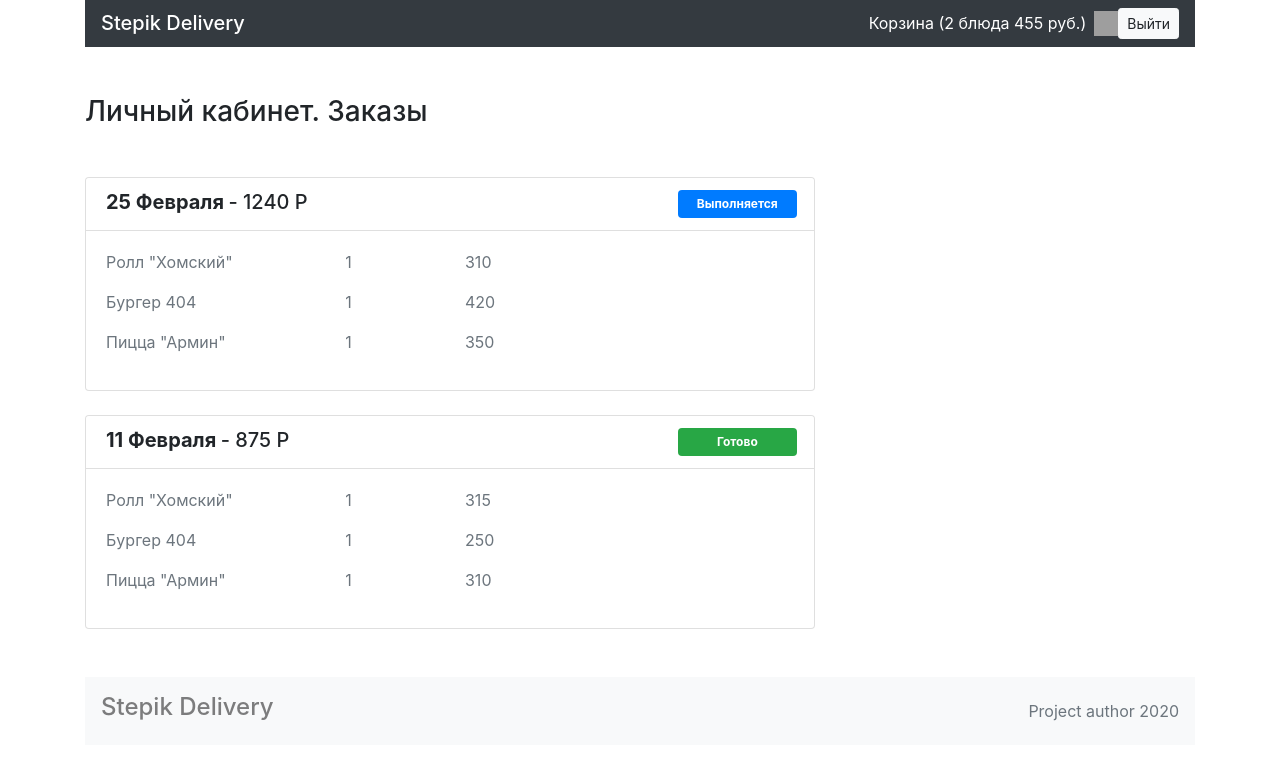
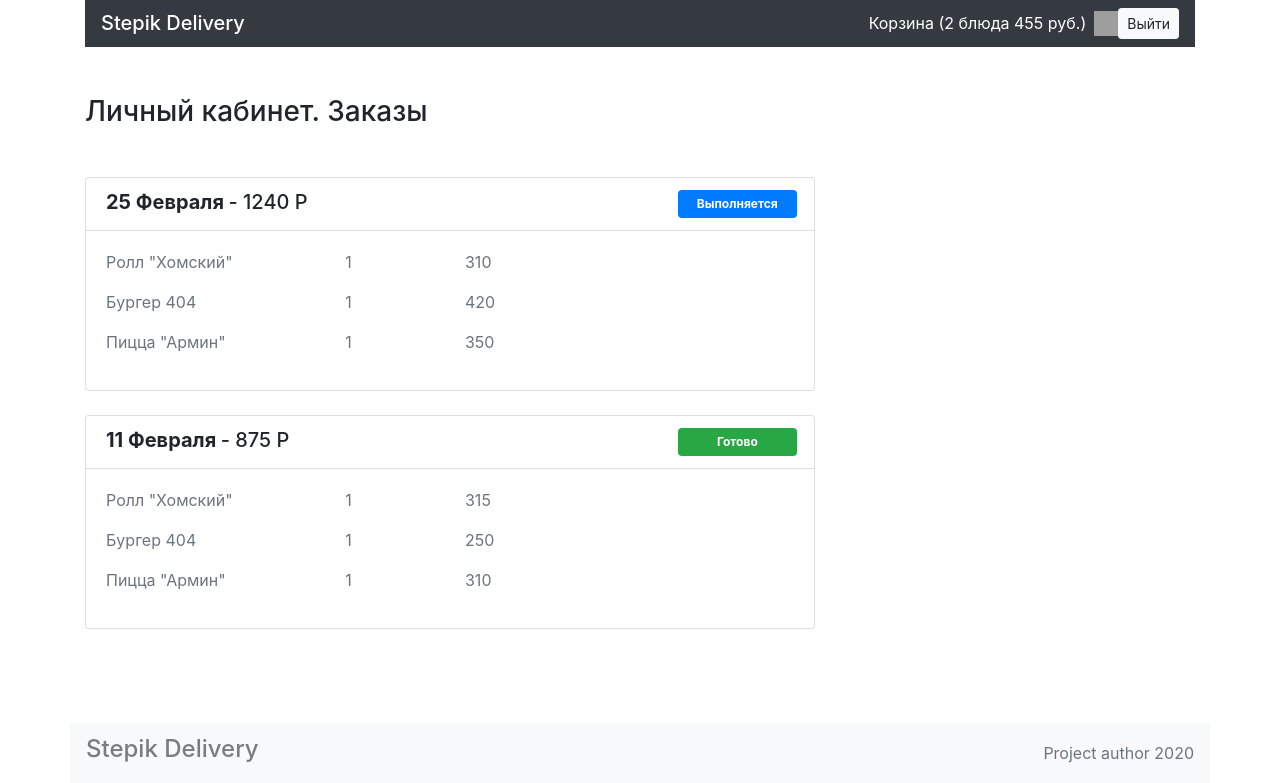
Before and after one commit to kushedow/flask-html, a Python web app: template Project 4/templates/account.html in a window 1280 px wide. Shown: the part 17-800 px from the top of the page. Run offline with Jinja, Linux system fonts and the light colour scheme; the template is opened without the code that fills it, so the values that code supplies are empty; some libraries are stand-ins or nearby versions; grey boxes are pictures that could not be loaded.

Commit message:
Added sticky footer styles

```diff
--- a/Project 4/templates/account.html
+++ b/Project 4/templates/account.html
@@ -5,6 +5,28 @@
   <meta charset="UTF-8">
   <title>Profile | Stepik Delivery</title>
   <link rel="stylesheet" href="https://stackpath.bootstrapcdn.com/bootstrap/4.3.1/css/bootstrap.min.css" integrity="sha384-ggOyR0iXCbMQv3Xipma34MD+dH/1fQ784/j6cY/iJTQUOhcWr7x9JvoRxT2MZw1T" crossorigin="anonymous">
+  <style>
+    /* Sticky footer styles
+    -------------------------------------------------- */
+    html {
+      position: relative;
+      min-height: 100%;
+    }
+    body {
+      margin-bottom: 60px; /* Margin bottom by footer height */
+    }
+    .footer {
+      position: absolute;
+      bottom: 0;
+      width: 100%;
+      height: 60px; /* Set the fixed height of the footer here */
+      line-height: 60px; /* Vertically center the text there */
+    }
+    .navbar {
+      padding-top: 0;
+      padding-bottom: 0;
+    }
+  </style>
 </head>
 
 <body>
@@ -77,8 +99,8 @@
       </div>
     </section>
   </main>
-  <footer class="container mt-3">
-    <nav class="mt-5 navbar navbar-light bg-light">
+  <footer class="footer">
+    <nav class="container navbar navbar-light bg-light">
       <ul class="navbar-nav mr-auto">
         <p class="h4 nav-link">Stepik Delivery</p>
       </ul>
```
Also changed, not shown: Project 4/templates/cart.html (+24 -2 lines), Project 4/templates/main.html (+24 -2 lines).
